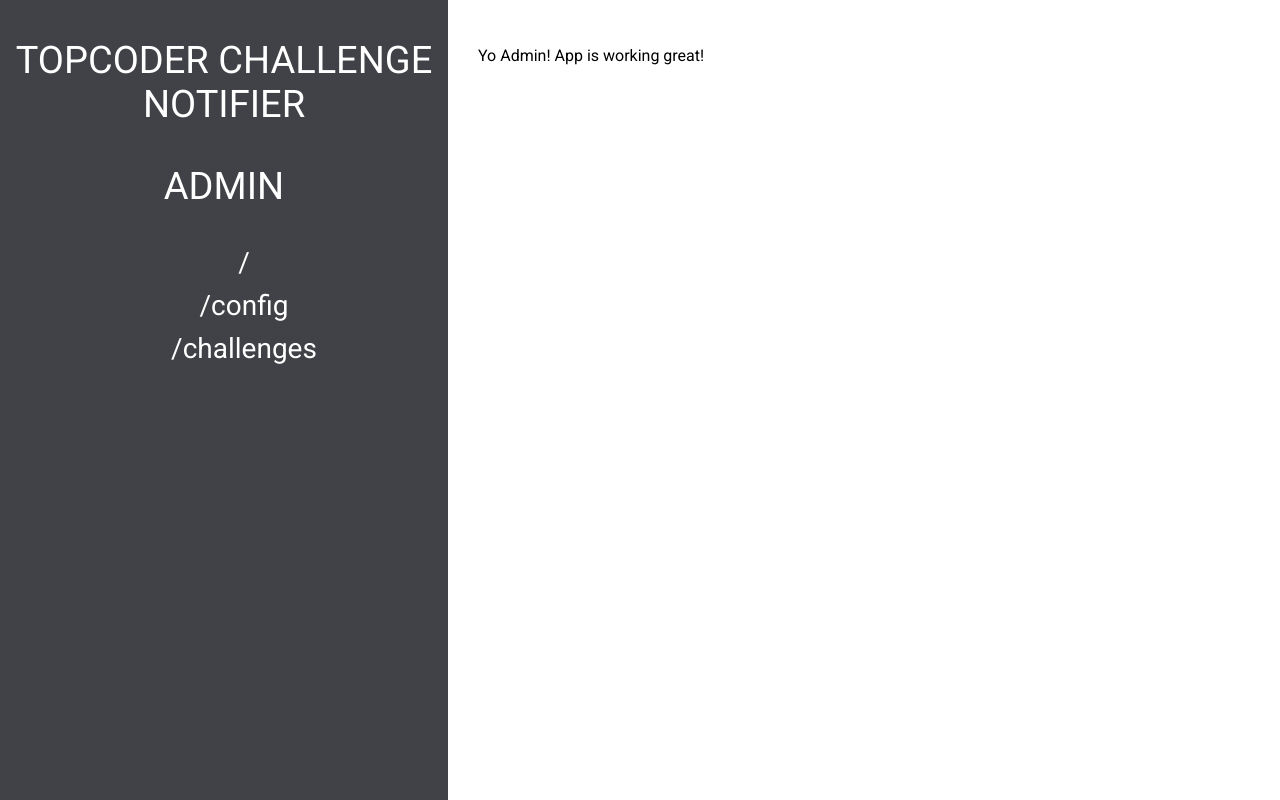
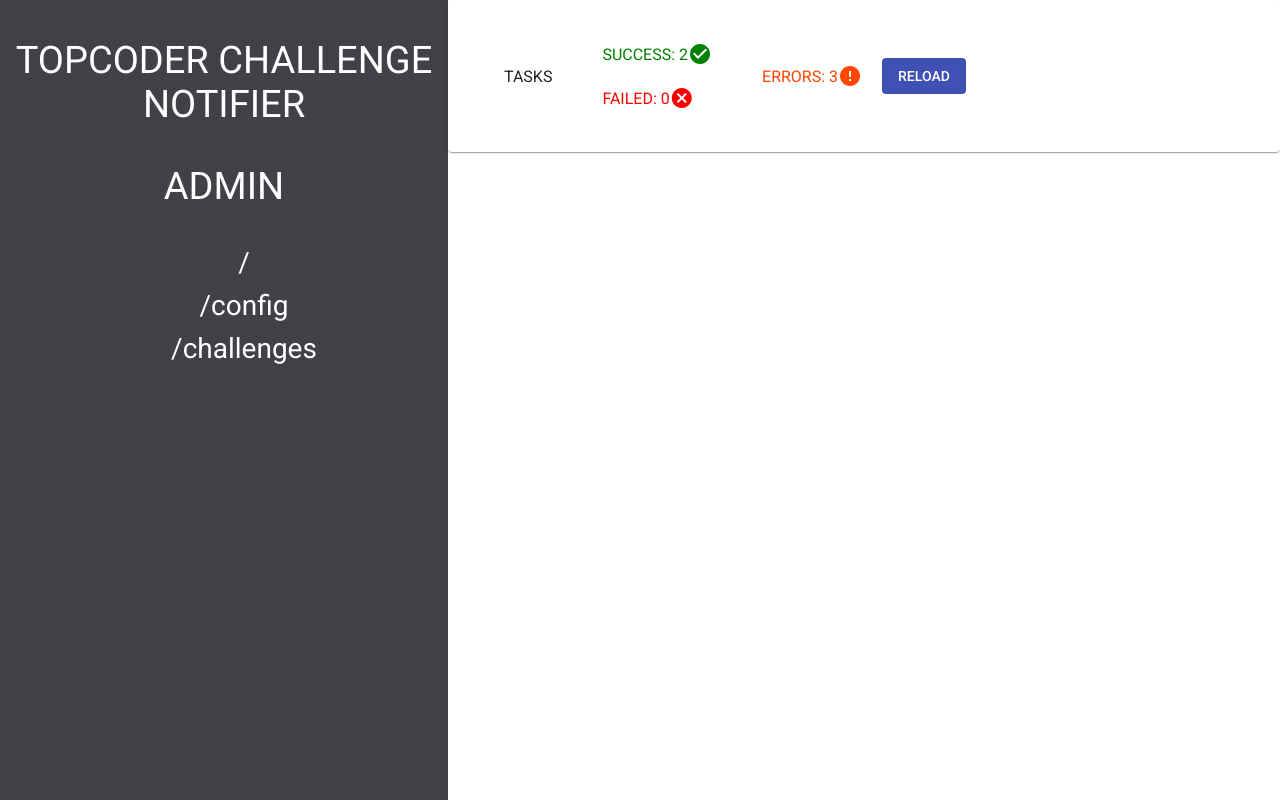
Before and after one commit to charan2628/TopCoderChallengeNotifierFrontend, an Angular app: page /dashboard in a window 1280 px wide. Built offline with nearby package versions, Linux system fonts and the light colour scheme; sample sign-in values are in the browser's storage.

Commit message:
Added server status to landing page

```diff
--- /dev/null
+++ b/src/app/dashboard/models/Status.ts
@@ -0,0 +1,6 @@
+export interface Status {
+    id?: Object,
+    successfullTasks: Number,
+    failedTasks: Number,
+    errors: Number
+}
--- a/src/app/dashboard/root/root.component.css
+++ b/src/app/dashboard/root/root.component.css
@@ -1,4 +1,21 @@
-.message {
-    padding-top: 30px;
-    padding-left: 30px;
+.server-status mat-card {
+    list-style-type: none;
+    display: flex;
+    flex-direction: row;
+    align-items: center;
 }
+
+.server-status ul li {
+    display: flex;
+    align-items: center;
+}
+
+.server-status ul ul li {
+    padding: 10px;
+    display: flex;
+    align-items: center;
+}
+
+.reload button {
+   margin-left: 20px;
+}
--- a/src/app/dashboard/root/root.component.html
+++ b/src/app/dashboard/root/root.component.html
@@ -1,3 +1,25 @@
-<div class="message">
-    <p>Yo Admin! App is working great!</p>
+<div class="root-container">
+    <div class="server-status">
+        <mat-card>
+            <div class="tasks">
+                <ul>
+                    <li>TASKS
+                        <ul>
+                            <li style="color: green;">SUCCESS: {{serverStatus.successfullTasks}} <mat-icon>check_circle</mat-icon></li>
+                            <li style="color: red;">FAILED: {{serverStatus.failedTasks}} <mat-icon>cancel</mat-icon></li>
+                        </ul>
+                    </li>
+                </ul>
+            </div>
+            <div class="errors">
+                <ul>
+                    <li style="color: orangered;">ERRORS: {{serverStatus.errors}} <mat-icon>error</mat-icon></li>
+                </ul>
+            </div>
+            <div class="reload">
+                <button mat-flat-button color="primary"
+                    (click)="saveConfig()">RELOAD</button>
+            </div>
+        </mat-card>
+    </div>
 </div>
--- a/src/app/dashboard/root/root.component.ts
+++ b/src/app/dashboard/root/root.component.ts
@@ -1,4 +1,5 @@
 import { Component, OnInit } from '@angular/core';
+import { Status } from '../models/Status';
 
 @Component({
   selector: 'app-root',
@@ -7,7 +8,15 @@
 })
 export class RootComponent implements OnInit {
 
-  constructor() { }
+  serverStatus: Status;
+
+  constructor() {
+    this.serverStatus = {
+      successfullTasks: 2,
+      failedTasks: 0,
+      errors: 3
+    }
+  }
 
   ngOnInit() {
   }
--- a/src/app/dashboard/services/dashboard.service.ts
+++ b/src/app/dashboard/services/dashboard.service.ts
@@ -2,6 +2,7 @@
 import { HttpClient } from '@angular/common/http';
 
 import { Config } from '../models/Config';
+import { Status } from '../models/Status';
 
 const apiUrl = "http://localhost:8080";
 
@@ -17,8 +18,11 @@
   }
 
   updateConfig(config: Config) {
-    console.log(config);
     return this.httpClient.post<Config>(`${apiUrl}/config`, config);
+  }
+
+  getStatus() {
+    return this.httpClient.get<Status>(`${apiUrl}/status`);
   }
 
   checkServerResponse() {
```
